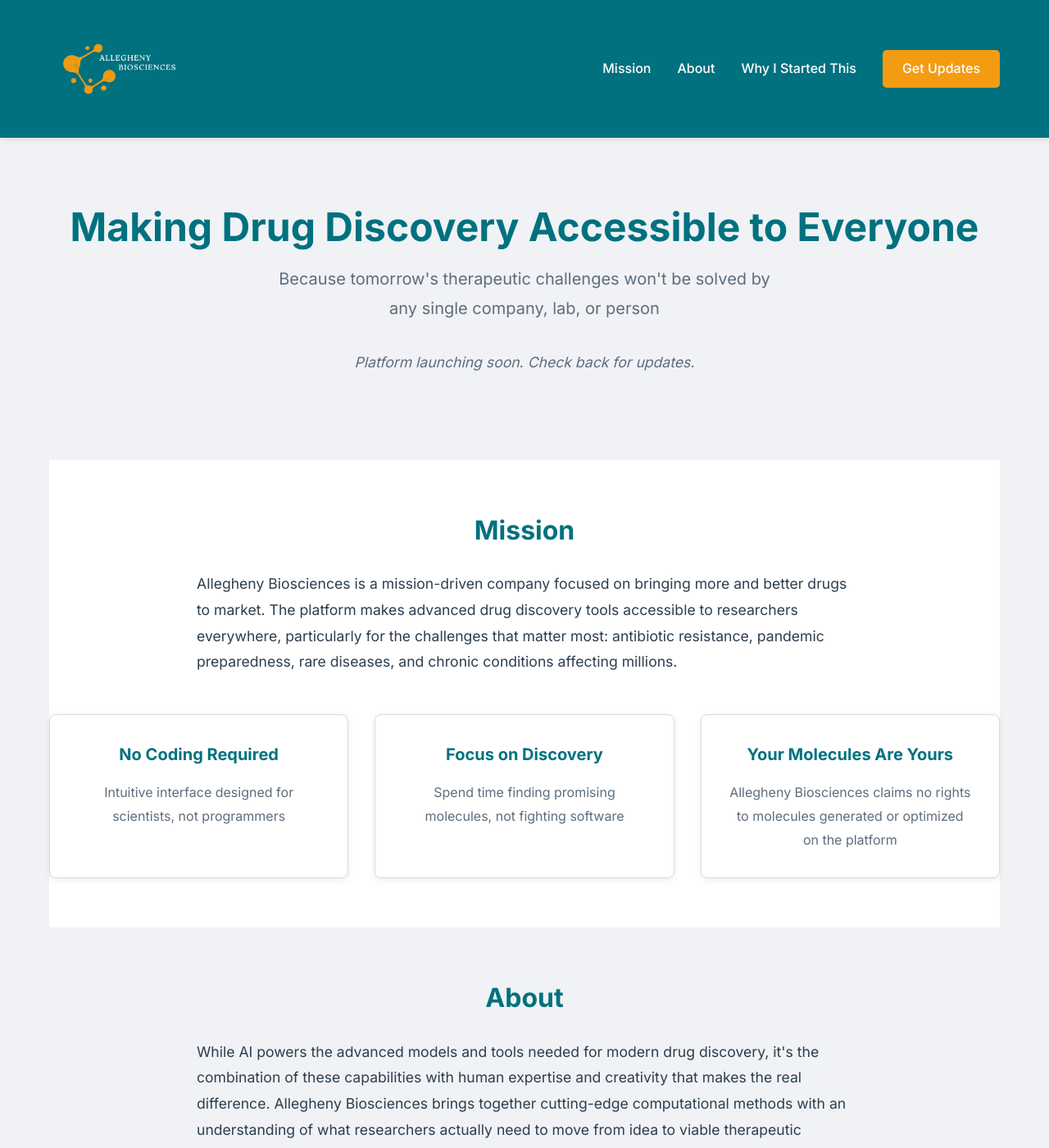
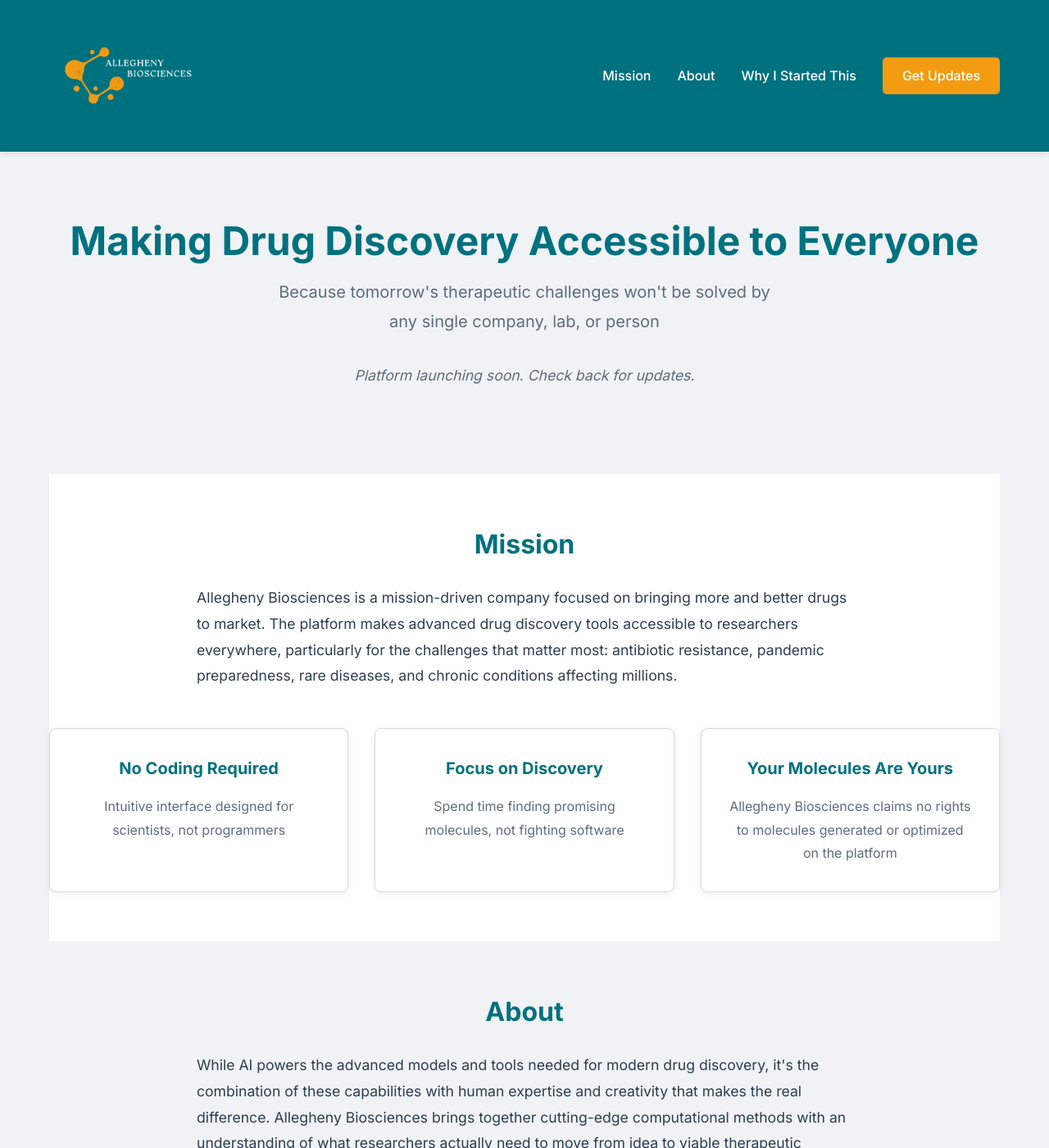
Before and after one commit to alleghenybio/alleghenybio.github.io, a Jekyll site: the page built from index.md, in a window 1280 px wide and 1400 px high. Shown: the whole window at 82% size. Built offline with Jekyll 4.4.1, drawn with Linux system fonts in a browser that asks for light colours.

Commit message:
Update style.css

```diff
--- a/assets/css/style.css
+++ b/assets/css/style.css
@@ -46,7 +46,7 @@ body {
   display: flex;
   justify-content: space-between;
   align-items: center;
-  padding: 0.25rem 0;
+  padding: 0.15rem 0;
 }
 
 .logo {
@@ -56,7 +56,7 @@ body {
 }
 
 .logo img {
-  height: 160px;
+  height: 180px;
   width: auto;
 }
 
```
